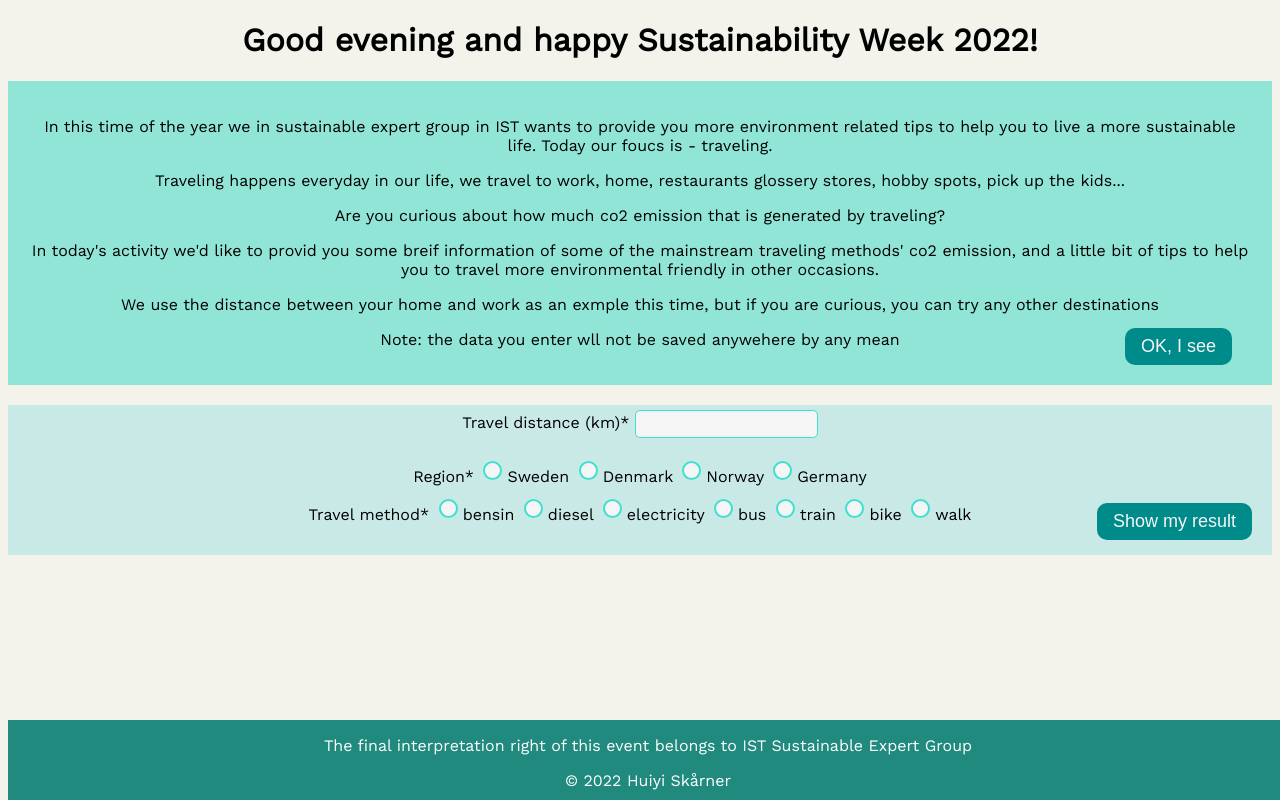
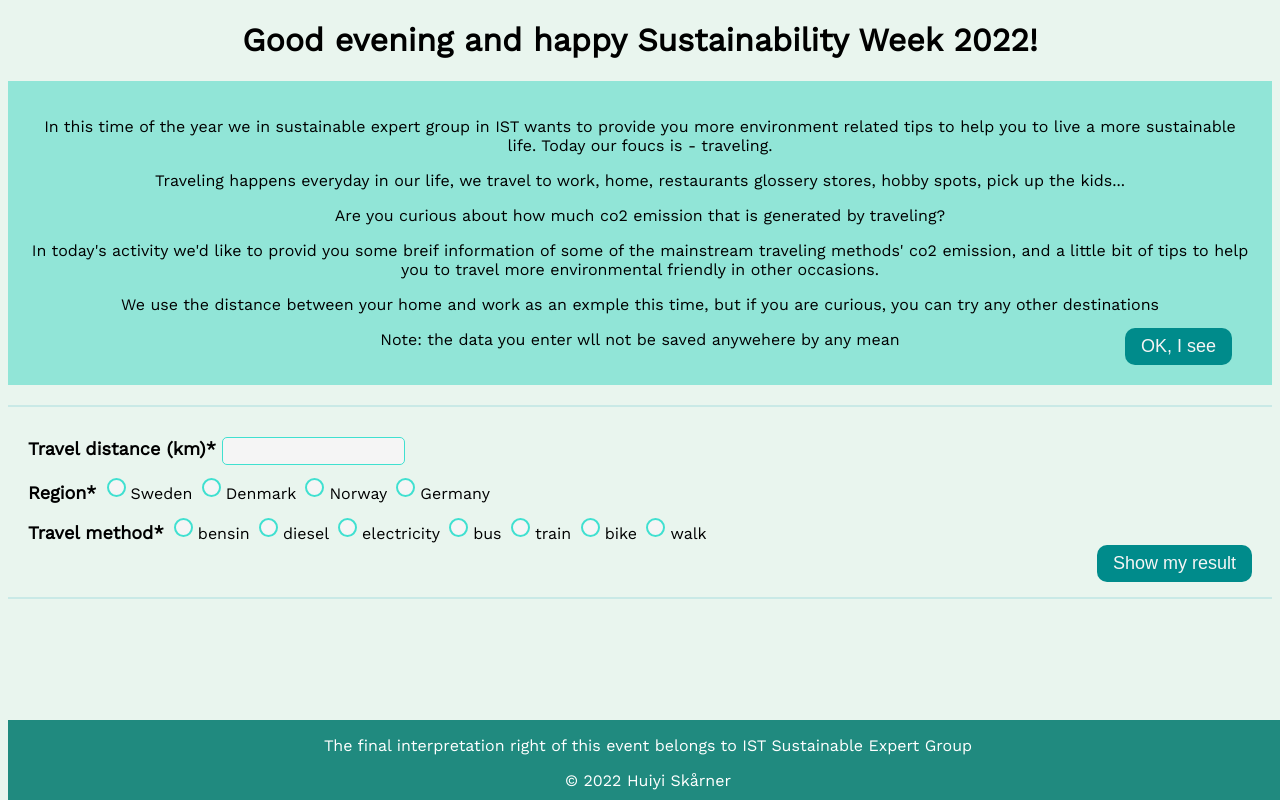
Before and after one commit to hui1010/sustainable-mobility, a React (Create React App) app: page / in a window 1280 px wide. Built offline with nearby package versions, Linux system fonts and the light colour scheme.

Commit message:
minor change on styles

```diff
--- a/src/App.css
+++ b/src/App.css
@@ -1,6 +1,6 @@
 :root {
   --primary-color: turquoise;
-  --bg-body: rgb(243, 243, 236);
+  --bg-body: rgb(233, 245, 238);
   --bg-button: rgb(0, 139, 139);
   --bg-footer: rgb(32, 138, 127);
   --bg-input: rgb(245, 245, 245);
@@ -46,8 +46,7 @@ body {
 input {
   outline: none;
   border: solid 1.5px var(--primary-color);
-  margin-top: 5px;
-  margin-bottom: 10px;
+
   border-radius: 5px;
   line-height: 24px;
   box-sizing: border-box;
@@ -178,17 +177,18 @@ input[type="number"] {
 */
 
 .initial_container {
-  background-color: var(--bg-initial);
+  /* background-color: var(--bg-initial); */
   position: relative;
   height: 150px;
+  text-align: left;
+  padding: 20px;
+  border-top: var(--bg-initial) solid 2px;
+  border-bottom: var(--bg-initial) solid 2px;
 }
 
-.initial_input {
-  border: solid 1.5px var(--primary-color);
-  margin-top: 5px;
-  margin-bottom: 10px;
-  border-radius: 5px;
-  line-height: 24px;
+.initial_container label {
+  font-weight: bold;
+  font-size: 18px;
 }
 
 .initial_button {
@@ -204,6 +204,7 @@ input[type="number"] {
 
 .input {
   margin: 10px 0;
+  height: 30px;
 }
 
 /*
--- a/src/components/InitialScreen.tsx
+++ b/src/components/InitialScreen.tsx
@@ -43,7 +43,6 @@ export function InitialScreen(props: Props) {
         <div className="input">
           <label>{"Travel distance (km)*"} </label>
           <input
-            className="initial_input"
             type="number"
             value={distance === 0 ? "" : distance}
             onChange={(e) => {
@@ -63,7 +62,7 @@ export function InitialScreen(props: Props) {
                 value={region}
                 onChange={() => setRegion(r)}
               />
-              <label>{r} </label>
+              <span>{r} </span>
             </span>
           ))}
         </div>
@@ -79,10 +78,10 @@ export function InitialScreen(props: Props) {
                 onChange={() => setFuel(f)}
                 disabled={showResult}
               />
-              <label>
+              <span>
                 {f.fuel}
                 {"   "}
-              </label>
+              </span>
             </span>
           ))}
         </div>
```
